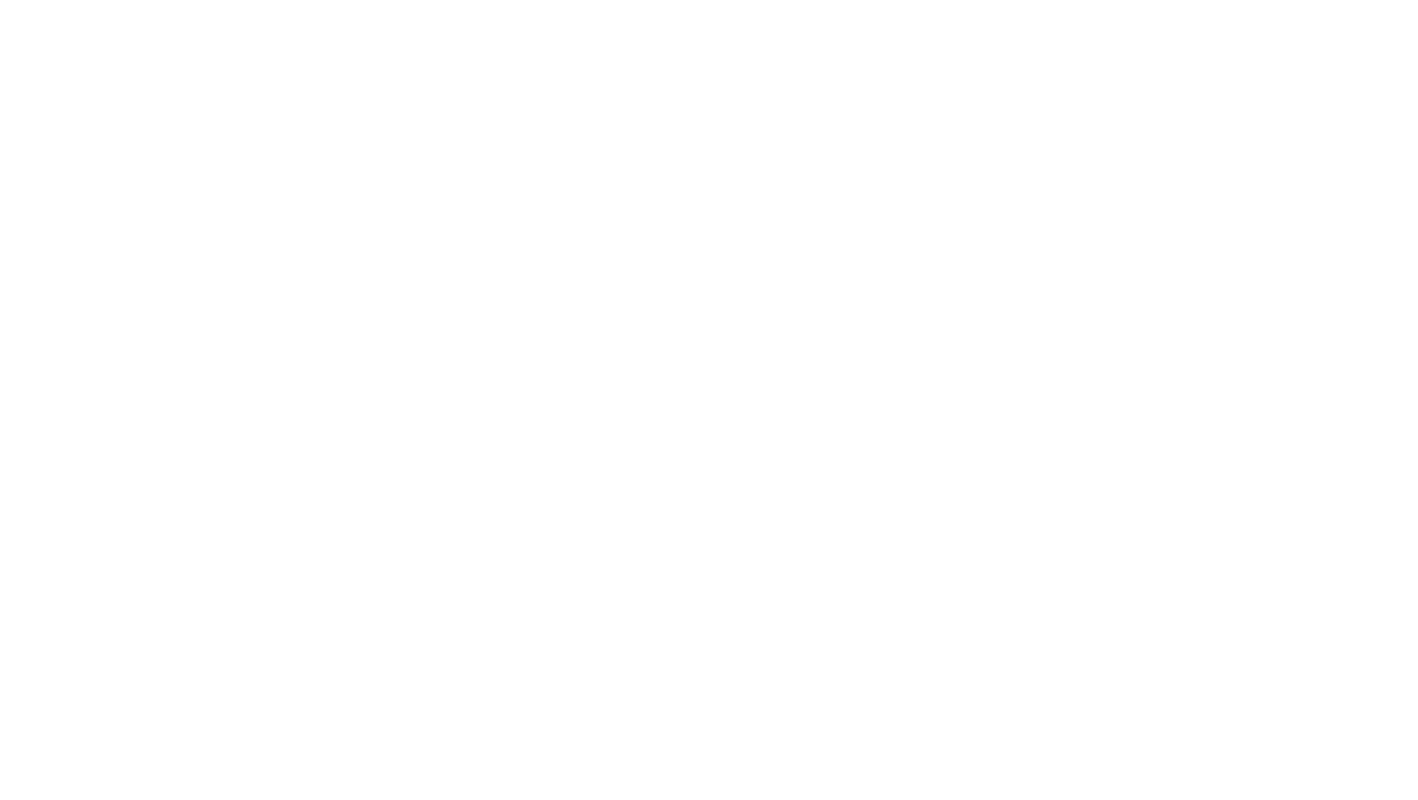
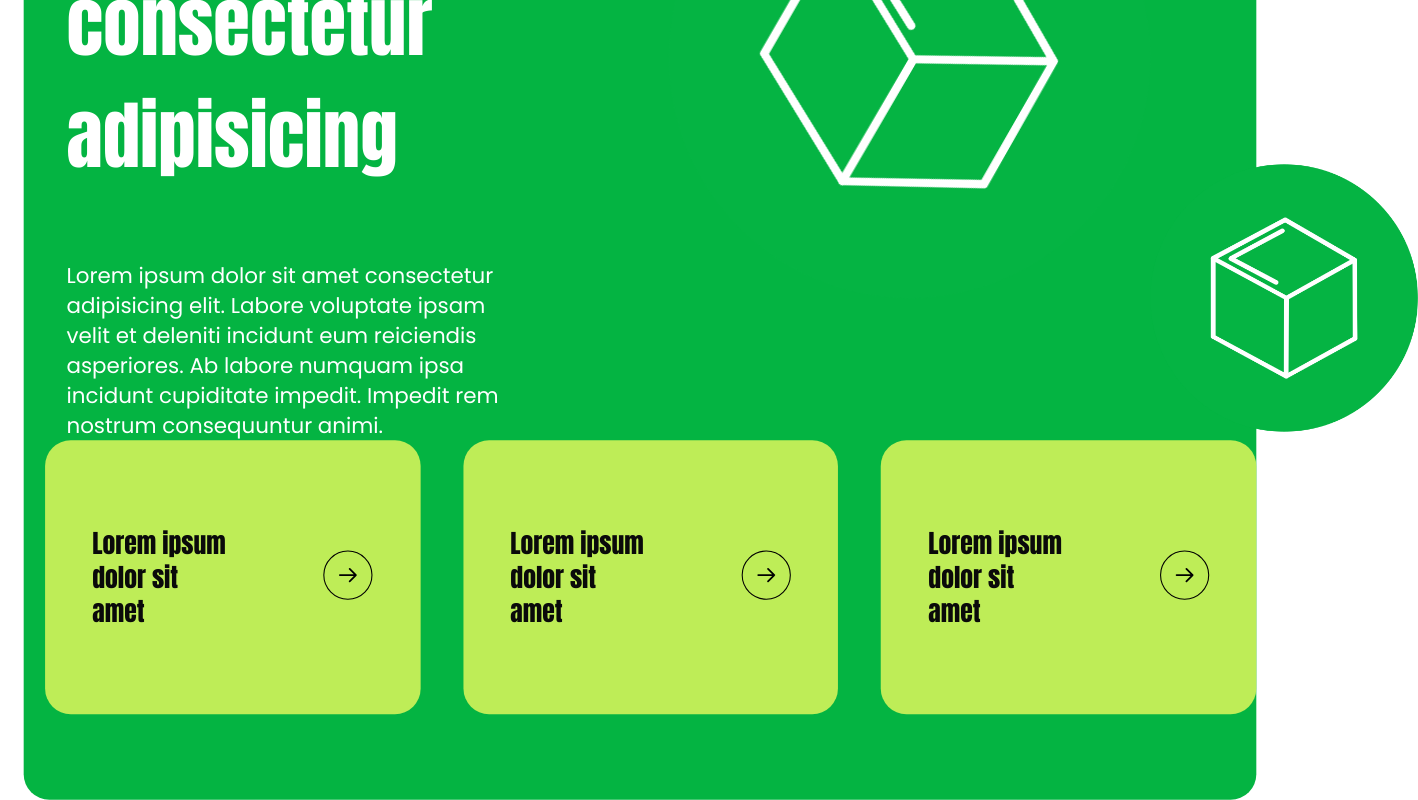
Before and after one commit to naman79820/SIH, a Next.js app: page / in a window 1280 px wide. Shown: the part 1049-1849 px from the top of the page, 1418 px wide, since content can reach past the window. Before the commit the page ends 941 px from the top, so only its background shows below. Built offline with nearby package versions, Linux system fonts and the light colour scheme.

Commit message:
homepage 60% done

```diff
--- a/src/app/components/body.jsx
+++ b/src/app/components/body.jsx
@@ -1,4 +1,5 @@
-import React from "react";
+"use client"
+import React, { useEffect, useRef, useState } from "react";
 import logo1 from "../util/body.jpg";
 import logo2 from "../util/3d.png";
 import logo3 from "../util/logo3.png";
@@ -20,6 +21,28 @@ const poppins = Poppins({
 });
 
 const Body = () => {
+  const [isVisible, setIsVisible] = useState(false);
+  const ref = useRef(null);
+
+  useEffect(() => {
+    const observer = new IntersectionObserver(
+      ([entry]) => {
+        setIsVisible(entry.isIntersecting);
+      },
+      { threshold: 0.1 }
+    );
+
+    if (ref.current) {
+      observer.observe(ref.current);
+    }
+
+    return () => {
+      if (ref.current) {
+        observer.unobserve(ref.current);
+      }
+    };
+  }, []);
+
   return (
     <>
       <div>
@@ -45,9 +68,133 @@ const Body = () => {
               <Image src={logo1} alt="Logo" width={750} height={150} />
             </div>
           </div>
-          <div></div>
         </div>
 
+        <div
+          ref={ref}
+          className={`bg-[#04b442] w-[90vw] mx-auto rounded-3xl mt-10 pl-5 pb-20  transition-transform duration-500 ${
+            isVisible ? "zoom-in" : "zoom-out"
+          }`}
+        >
+          <div className="flex">
+            <div className={`pl-5 w-[40vw] text-white ${anton.className} `}>
+              <p className="text-white text-[70px] pt-16 ">
+                Lorem ipsum dolor sit amet consectetur adipisicing
+              </p>
+
+              <p className={`${poppins.className} mt-16 w-[34vw] text-xl `}>
+                Lorem ipsum dolor sit amet consectetur adipisicing elit. Labore
+                voluptate ipsam velit et deleniti incidunt eum reiciendis
+                asperiores. Ab labore numquam ipsa incidunt cupiditate impedit.
+                Impedit rem nostrum consequuntur animi.
+              </p>
+            </div>
+            <div className="flex relative">
+              <div className="flex justify-between items-center">
+                <Image
+                  className="ml-32 object-contain rotated-image1 "
+                  src={logo3}
+                  alt="Logo"
+                  width={450}
+                  height={100}
+                />
+                <Image
+                  className="object-contain pt-[450px] rotated-image2 rounded-none "
+                  src={logo3}
+                  alt="Logo"
+                  width={250}
+                  height={150}
+                />
+              </div>
+              <Image
+                className="object-contain rotating-image rounded-none absolute"
+                src={logo3}
+                alt="Logo"
+                width={250}
+                height={150}
+              />
+            </div>
+          </div>
+          <div className={`flex gap-10 justify-evenly ${anton.className}`}>
+          <div className="w-[25rem] h-[16rem] bg-[#BEED57] rounded-3xl flex items-center justify-around zoomable-div">
+  <p className="text-2xl w-[10vw]">Lorem ipsum dolor sit amet</p>
+  <p>
+    <a
+      className="inline-block rounded-full border border-black p-3 text-black hover:bg-black hover:black hover:text-white focus:outline-none focus:ring a"
+      href="#"
+    >
+      <span className="sr-only"> Download </span>
+      <svg
+        className="size-5 rtl:rotate-180"
+        xmlns="http://www.w3.org/2000/svg"
+        fill="none"
+        viewBox="0 0 24 24"
+        stroke="currentColor"
+      >
+        <path
+          strokeLinecap="round"
+          strokeLinejoin="round"
+          strokeWidth="2"
+          d="M14 5l7 7m0 0l-7 7m7-7H3"
+        />
+      </svg>
+    </a>
+  </p>
+</div>
+            <div className="w-[25rem] h-[16rem] bg-[#BEED57] rounded-3xl flex items-center justify-around zoomable-div">
+  <p className="text-2xl w-[10vw]">Lorem ipsum dolor sit amet</p>
+  <p>
+    <a
+      className="inline-block rounded-full border border-black p-3 text-black hover:bg-black hover:black hover:text-white focus:outline-none focus:ring a"
+      href="#"
+    >
+      <span className="sr-only"> Download </span>
+      <svg
+        className="size-5 rtl:rotate-180"
+        xmlns="http://www.w3.org/2000/svg"
+        fill="none"
+        viewBox="0 0 24 24"
+        stroke="currentColor"
+      >
+        <path
+          strokeLinecap="round"
+          strokeLinejoin="round"
+          strokeWidth="2"
+          d="M14 5l7 7m0 0l-7 7m7-7H3"
+        />
+      </svg>
+    </a>
+  </p>
+</div>
+
+<div className="w-[25rem] h-[16rem] bg-[#BEED57] rounded-3xl flex items-center justify-around zoomable-div">
+  <p className="text-2xl w-[10vw]">Lorem ipsum dolor sit amet</p>
+  <p>
+    <a
+      className="inline-block rounded-full border border-black p-3 text-black hover:bg-black hover:black hover:text-white focus:outline-none focus:ring a"
+      href="#"
+    >
+      <span className="sr-only"> Download </span>
+      <svg
+        className="size-5 rtl:rotate-180"
+        xmlns="http://www.w3.org/2000/svg"
+        fill="none"
+        viewBox="0 0 24 24"
+        stroke="currentColor"
+      >
+        <path
+          strokeLinecap="round"
+          strokeLinejoin="round"
+          strokeWidth="2"
+          d="M14 5l7 7m0 0l-7 7m7-7H3"
+        />
+      </svg>
+    </a>
+  </p>
+</div>
+            {/* Repeat for other divs */}
+          </div>
+        </div>
       </div>
     </>
   );
--- a/src/app/globals.css
+++ b/src/app/globals.css
@@ -106,3 +106,28 @@
   transform: rotate(0deg); /* Adjust the angle as needed */
   transition: transform 0.3s ease; /* Optional: for smooth rotation */
 }
+
+
+
+.transition-transform {
+  transition: transform 0.5s ease-in-out; /* Smooth transition */
+}
+
+
+
+.zoomable-div:hover {
+  transform: scale(1.05); /* Zoom in effect */
+}
+
+.zoom-in {
+  transform: scale(1.07);
+}
+
+.zoom-out {
+  transform: scale(1);
+}
+
+.zoomable-div {
+  /* Ensure the box scales properly */
+  transition: transform 0.5s;
+}
```
